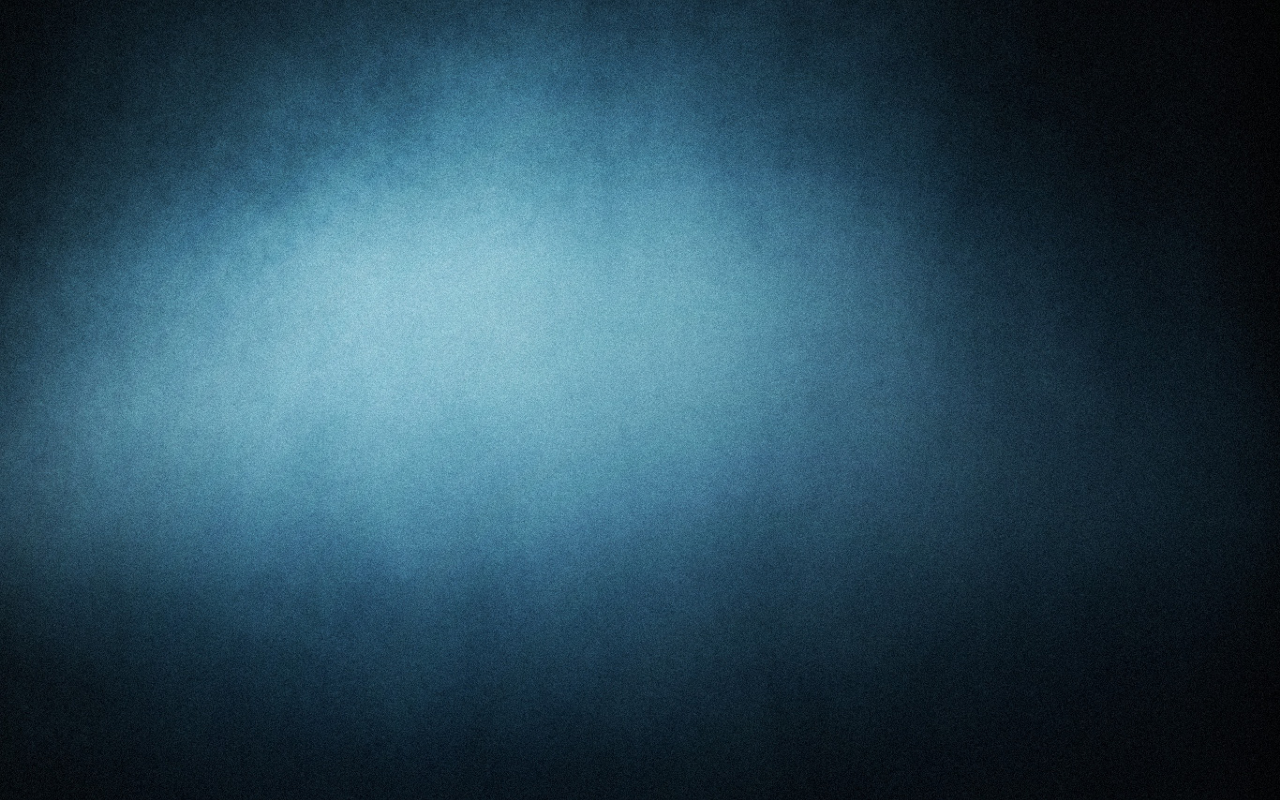
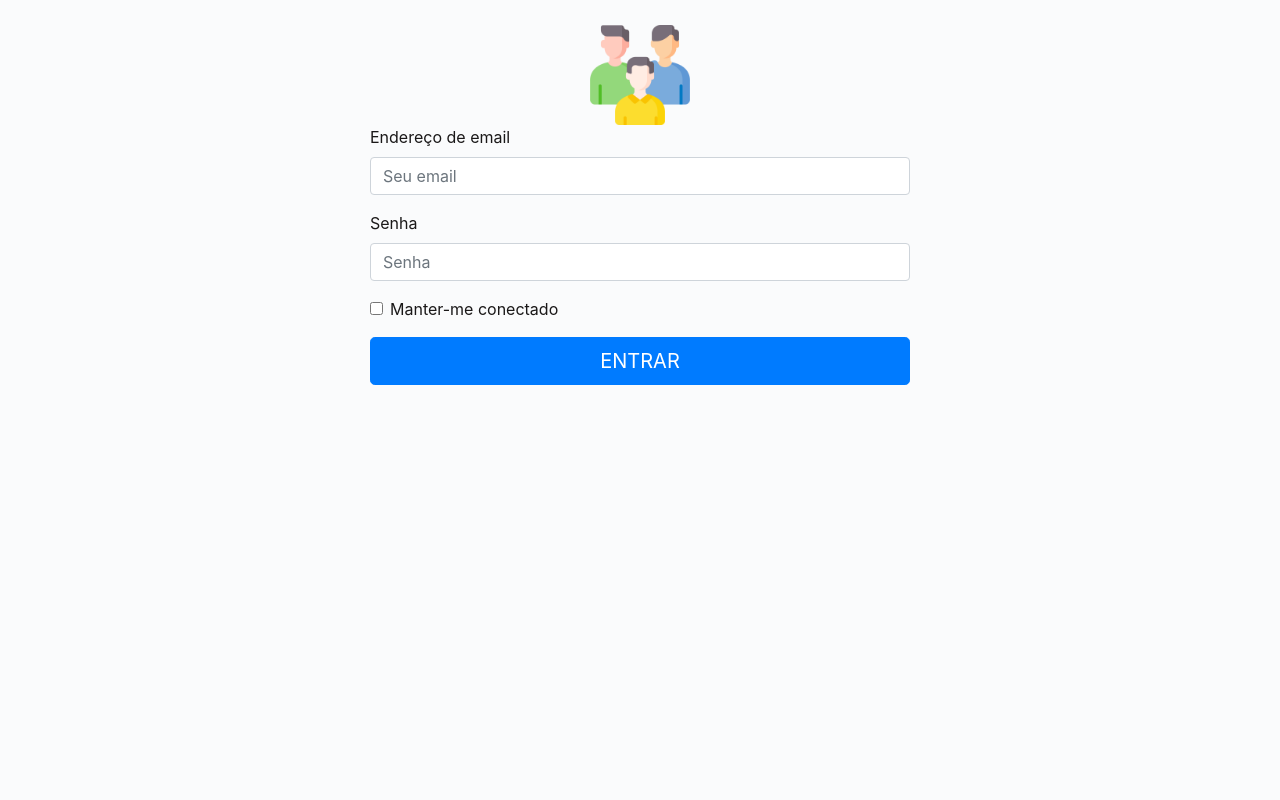
Before and after one commit to Rafael19-Carmo/AGENDA-, a plain HTML site: page index.html in a window 1280 px wide. Drawn offline with Linux system fonts and the light colour scheme.

Commit message:
ATRIBUIÇÃO DE ELEMENTOS DO BOOTSTRAP

```diff
--- a/index.html
+++ b/index.html
@@ -8,8 +8,18 @@
 
         <style>
             body{
-                background: url(img/dark-blue-background.jpg) no-repeat center center fixed;
+                /* background: url(img/dark-blue-background.jpg) no-repeat center center fixed;*/
                 background-size: cover;
+                background-color: rgb(250, 251, 252);
+                color: rgb(26, 24, 24);
+            }
+            #user{
+                height: 100px;
+                width: 100px;
+            }
+
+            #al_div2{
+                margin-top: 25px;
             }
         </style>
 
@@ -19,8 +29,26 @@
 
         <div class="container">
             <div class="row">
-                <div class="col-sm"></div>
-                <div class="col-sm-6"></div>
+                <div class="col-sm">  </div>
+                <div class="col-sm-6" id="al_div2">
+                    <center><img src="img/equipe.png" alt="" id="user"></center>
+                    <form>
+                        <div class="form-group">
+                          <label for="exampleInputEmail1">Endereço de email</label>
+                          <input type="email" class="form-control" id="exampleInputEmail1" aria-describedby="emailHelp" placeholder="Seu email">
+
+                        </div>
+                        <div class="form-group">
+                          <label for="exampleInputPassword1">Senha</label>
+                          <input type="password" class="form-control" id="exampleInputPassword1" placeholder="Senha">
+                        </div>
+                        <div class="form-group form-check">
+                          <input type="checkbox" class="form-check-input" id="exampleCheck1">
+                          <label class="form-check-label" for="exampleCheck1">Manter-me conectado</label>
+                        </div>
+                        <button type="button" class="btn btn-primary btn-lg btn-block">ENTRAR</button>
+                    </form>
+                </div>
                 <div class="col-sm"></div>
             </div>
        </div>
```
Also changed, not shown: img/equipe.png (added).
